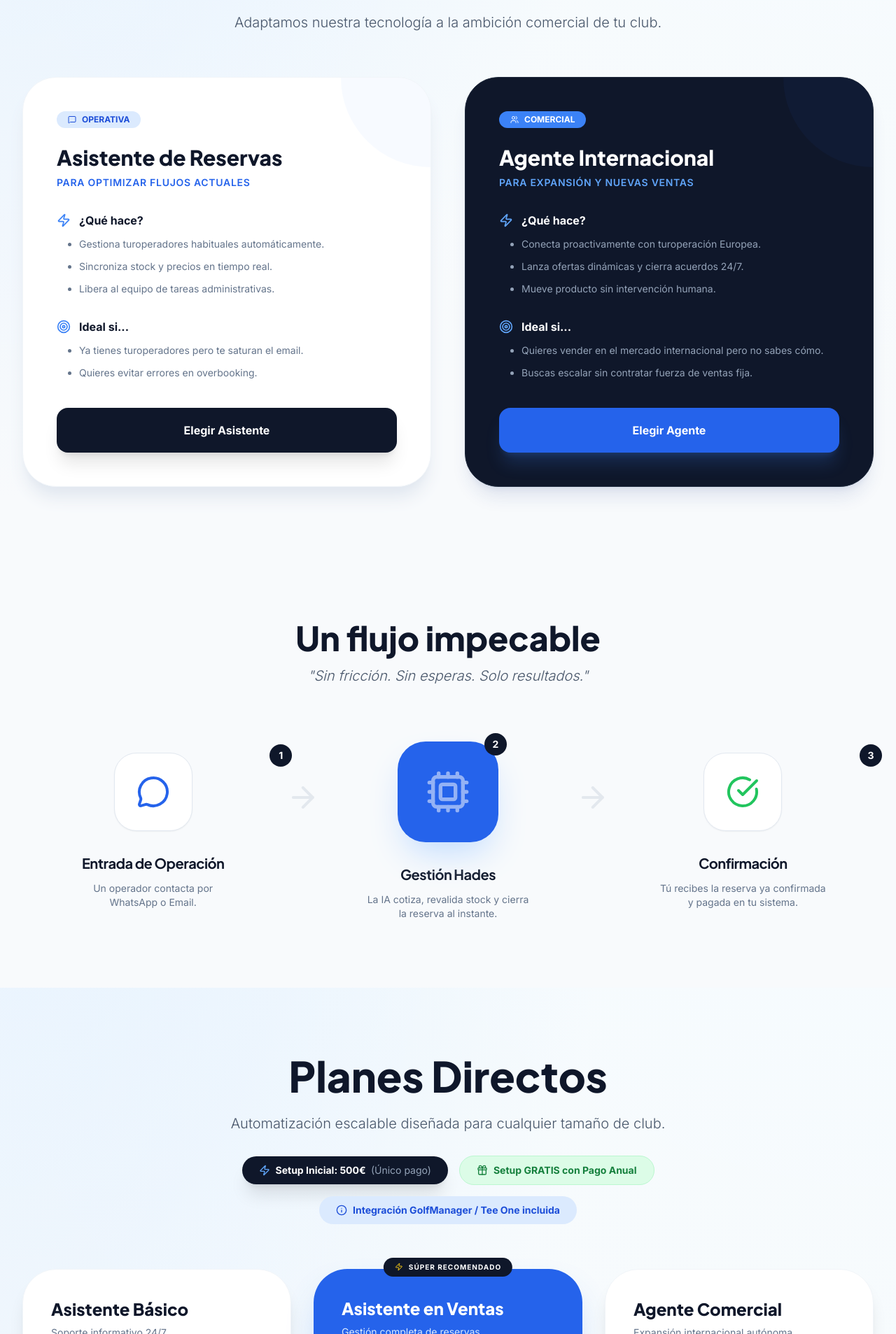
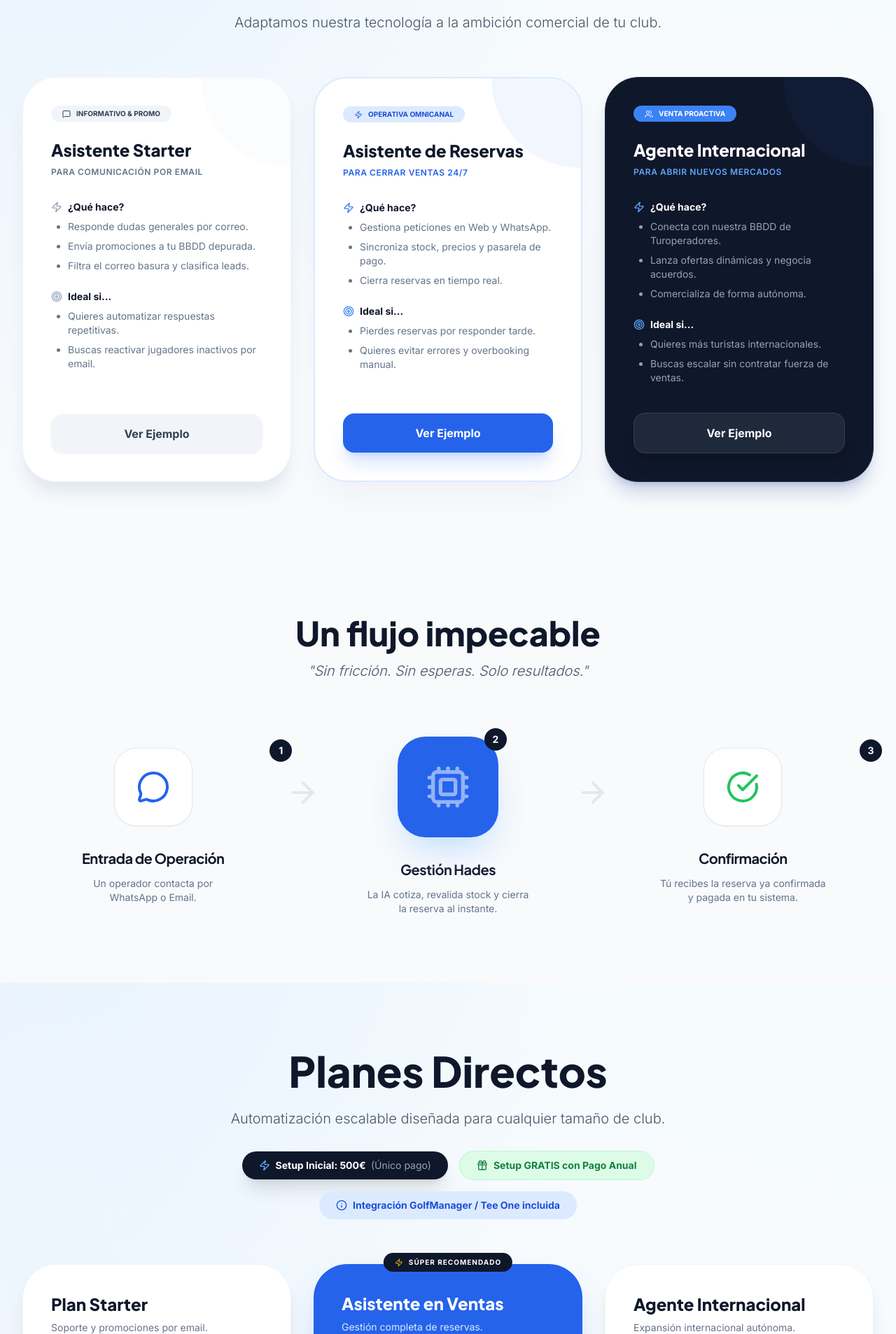
Before and after one commit to Jordihf/Hades_Golf, a React (Vite) app: page / in a window 1280 px wide. Shown: the part 2853-4760 px from the top of the page at 70% size. Built offline with nearby package versions, Linux system fonts and the light colour scheme.

Commit message:
Update pricing plans and expand agent options to 3 tiers

```diff
--- a/components/OptionsSection.tsx
+++ b/components/OptionsSection.tsx
@@ -11,80 +11,118 @@ const OptionsSection: React.FC = () => {
           <p className="text-xl text-slate-600 max-w-2xl mx-auto font-light">Adaptamos nuestra tecnología a la ambición comercial de tu club.</p>
         </div>
 
-        <div className="grid md:grid-cols-2 gap-12">
-          {/* Option 1 */}
-          <div className="bg-white rounded-[3rem] p-12 shadow-xl shadow-slate-200 border border-slate-100 flex flex-col hover:shadow-2xl transition duration-500 relative overflow-hidden group">
-            <div className="absolute top-0 right-0 w-32 h-32 bg-blue-50 rounded-bl-full -z-0 opacity-50 group-hover:scale-110 transition-transform"></div>
+        <div className="grid md:grid-cols-3 gap-8">
+          {/* Option 1: Plan Starter */}
+          <div className="bg-white rounded-[3rem] p-10 shadow-xl shadow-slate-200 border border-slate-100 flex flex-col hover:shadow-2xl transition duration-500 relative overflow-hidden group">
+            <div className="absolute top-0 right-0 w-32 h-32 bg-slate-50 rounded-bl-full -z-0 opacity-50 group-hover:scale-110 transition-transform"></div>
             <div className="relative z-10 flex-1">
-              <div className="inline-flex items-center space-x-2 bg-blue-100 text-blue-700 px-4 py-1 rounded-full text-xs font-bold mb-6">
+              <div className="inline-flex items-center space-x-2 bg-slate-100 text-slate-700 px-4 py-1 rounded-full text-[10px] font-bold mb-6">
                 <MessageSquare className="h-3 w-3" />
-                <span>OPERATIVA</span>
+                <span>INFORMATIVO & PROMO</span>
               </div>
-              <h3 className="text-3xl font-extrabold text-slate-900 mb-2">Asistente de Reservas</h3>
-              <p className="text-blue-600 font-semibold mb-8 uppercase tracking-wider text-sm">Para optimizar flujos actuales</p>
+              <h3 className="text-2xl font-extrabold text-slate-900 mb-2">Asistente Starter</h3>
+              <p className="text-slate-500 font-semibold mb-8 uppercase tracking-wider text-xs">Para comunicación por email</p>
 
-              <div className="space-y-8 mb-10">
+              <div className="space-y-6 mb-10">
                 <div>
-                  <p className="text-slate-900 font-bold mb-3 flex items-center">
-                    <Zap className="h-5 w-5 mr-3 text-blue-500" /> ¿Qué hace?
+                  <p className="text-slate-900 font-bold mb-2 flex items-center text-sm">
+                    <Zap className="h-4 w-4 mr-2 text-slate-400" /> ¿Qué hace?
                   </p>
-                  <ul className="text-slate-500 space-y-3 pl-8 list-disc text-sm">
-                    <li>Gestiona turoperadores habituales automáticamente.</li>
-                    <li>Sincroniza stock y precios en tiempo real.</li>
-                    <li>Libera al equipo de tareas administrativas.</li>
+                  <ul className="text-slate-500 space-y-2 pl-6 list-disc text-sm">
+                    <li>Responde dudas generales por correo.</li>
+                    <li>Envía promociones a tu BBDD depurada.</li>
+                    <li>Filtra el correo basura y clasifica leads.</li>
                   </ul>
                 </div>
                 <div>
-                  <p className="text-slate-900 font-bold mb-3 flex items-center">
-                    <Target className="h-5 w-5 mr-3 text-blue-500" /> Ideal si...
+                  <p className="text-slate-900 font-bold mb-2 flex items-center text-sm">
+                    <Target className="h-4 w-4 mr-2 text-slate-400" /> Ideal si...
                   </p>
-                  <ul className="text-slate-500 space-y-3 pl-8 list-disc text-sm">
-                    <li>Ya tienes turoperadores pero te saturan el email.</li>
-                    <li>Quieres evitar errores en overbooking.</li>
+                  <ul className="text-slate-500 space-y-2 pl-6 list-disc text-sm">
+                    <li>Quieres automatizar respuestas repetitivas.</li>
+                    <li>Buscas reactivar jugadores inactivos por email.</li>
                   </ul>
                 </div>
               </div>
             </div>
-            <button className="relative z-10 w-full py-5 bg-slate-900 text-white rounded-2xl font-bold hover:bg-slate-800 transition shadow-xl">
-              Elegir Asistente
+            <button className="relative z-10 w-full py-4 bg-slate-100 text-slate-700 rounded-2xl font-bold hover:bg-slate-200 transition shadow-sm">
+              Ver Ejemplo
             </button>
           </div>
 
-          {/* Option 2 */}
-          <div className="bg-slate-900 rounded-[3rem] p-12 shadow-xl shadow-blue-900/10 border border-slate-800 flex flex-col hover:shadow-2xl transition duration-500 relative overflow-hidden group">
-            <div className="absolute top-0 right-0 w-32 h-32 bg-blue-900/50 rounded-bl-full -z-0 opacity-20 group-hover:scale-110 transition-transform"></div>
-            <div className="relative z-10 flex-1 text-white">
-              <div className="inline-flex items-center space-x-2 bg-blue-500 text-white px-4 py-1 rounded-full text-xs font-bold mb-6">
-                <Users className="h-3 w-3" />
-                <span>COMERCIAL</span>
+          {/* Option 2: Asistente en Ventas */}
+          <div className="bg-white rounded-[3rem] p-10 shadow-2xl shadow-blue-900/5 border-2 border-blue-100 flex flex-col hover:-translate-y-2 transition duration-500 relative overflow-hidden group">
+            <div className="absolute top-0 right-0 w-32 h-32 bg-blue-50 rounded-bl-full -z-0 opacity-80 group-hover:scale-110 transition-transform"></div>
+            <div className="relative z-10 flex-1">
+              <div className="inline-flex items-center space-x-2 bg-blue-100 text-blue-700 px-4 py-1 rounded-full text-[10px] font-bold mb-6">
+                <Zap className="h-3 w-3" />
+                <span>OPERATIVA OMNICANAL</span>
               </div>
-              <h3 className="text-3xl font-extrabold mb-2">Agente Internacional</h3>
-              <p className="text-blue-400 font-semibold mb-8 uppercase tracking-wider text-sm">Para expansión y nuevas ventas</p>
+              <h3 className="text-2xl font-extrabold text-slate-900 mb-2">Asistente de Reservas</h3>
+              <p className="text-blue-600 font-semibold mb-8 uppercase tracking-wider text-xs">Para cerrar ventas 24/7</p>
 
-              <div className="space-y-8 mb-10">
+              <div className="space-y-6 mb-10">
                 <div>
-                  <p className="text-white font-bold mb-3 flex items-center">
-                    <Zap className="h-5 w-5 mr-3 text-blue-400" /> ¿Qué hace?
+                  <p className="text-slate-900 font-bold mb-2 flex items-center text-sm">
+                    <Zap className="h-4 w-4 mr-2 text-blue-500" /> ¿Qué hace?
                   </p>
-                  <ul className="text-slate-400 space-y-3 pl-8 list-disc text-sm">
-                    <li>Conecta proactivamente con turoperación Europea.</li>
-                    <li>Lanza ofertas dinámicas y cierra acuerdos 24/7.</li>
-                    <li>Mueve producto sin intervención humana.</li>
+                  <ul className="text-slate-500 space-y-2 pl-6 list-disc text-sm">
+                    <li>Gestiona peticiones en Web y WhatsApp.</li>
+                    <li>Sincroniza stock, precios y pasarela de pago.</li>
+                    <li>Cierra reservas en tiempo real.</li>
                   </ul>
                 </div>
                 <div>
-                  <p className="text-white font-bold mb-3 flex items-center">
-                    <Target className="h-5 w-5 mr-3 text-blue-400" /> Ideal si...
+                  <p className="text-slate-900 font-bold mb-2 flex items-center text-sm">
+                    <Target className="h-4 w-4 mr-2 text-blue-500" /> Ideal si...
                   </p>
-                  <ul className="text-slate-400 space-y-3 pl-8 list-disc text-sm">
-                    <li>Quieres vender en el mercado internacional pero no sabes cómo.</li>
-                    <li>Buscas escalar sin contratar fuerza de ventas fija.</li>
+                  <ul className="text-slate-500 space-y-2 pl-6 list-disc text-sm">
+                    <li>Pierdes reservas por responder tarde.</li>
+                    <li>Quieres evitar errores y overbooking manual.</li>
                   </ul>
                 </div>
               </div>
             </div>
-            <button className="relative z-10 w-full py-5 bg-blue-600 text-white rounded-2xl font-bold hover:bg-blue-500 transition shadow-xl shadow-blue-500/20">
-              Elegir Agente
+            <button className="relative z-10 w-full py-4 bg-blue-600 text-white rounded-2xl font-bold hover:bg-blue-700 transition shadow-xl shadow-blue-500/20">
+              Ver Ejemplo
+            </button>
+          </div>
+
+          {/* Option 3: Agente Internacional */}
+          <div className="bg-slate-900 rounded-[3rem] p-10 shadow-xl shadow-blue-900/20 border border-slate-800 flex flex-col hover:-translate-y-2 transition duration-500 relative overflow-hidden group">
+            <div className="absolute top-0 right-0 w-32 h-32 bg-blue-900/50 rounded-bl-full -z-0 opacity-20 group-hover:scale-110 transition-transform"></div>
+            <div className="relative z-10 flex-1 text-white">
+              <div className="inline-flex items-center space-x-2 bg-blue-500 text-white px-4 py-1 rounded-full text-[10px] font-bold mb-6">
+                <Users className="h-3 w-3" />
+                <span>VENTA PROACTIVA</span>
+              </div>
+              <h3 className="text-2xl font-extrabold mb-2">Agente Internacional</h3>
+              <p className="text-blue-400 font-semibold mb-8 uppercase tracking-wider text-xs">Para abrir nuevos mercados</p>
+
+              <div className="space-y-6 mb-10">
+                <div>
+                  <p className="text-white font-bold mb-2 flex items-center text-sm">
+                    <Zap className="h-4 w-4 mr-2 text-blue-400" /> ¿Qué hace?
+                  </p>
+                  <ul className="text-slate-400 space-y-2 pl-6 list-disc text-sm">
+                    <li>Conecta con nuestra BBDD de Turoperadores.</li>
+                    <li>Lanza ofertas dinámicas y negocia acuerdos.</li>
+                    <li>Comercializa de forma autónoma.</li>
+                  </ul>
+                </div>
+                <div>
+                  <p className="text-white font-bold mb-2 flex items-center text-sm">
+                    <Target className="h-4 w-4 mr-2 text-blue-400" /> Ideal si...
+                  </p>
+                  <ul className="text-slate-400 space-y-2 pl-6 list-disc text-sm">
+                    <li>Quieres más turistas internacionales.</li>
+                    <li>Buscas escalar sin contratar fuerza de ventas.</li>
+                  </ul>
+                </div>
+              </div>
+            </div>
+            <button className="relative z-10 w-full py-4 bg-slate-800 text-white rounded-2xl font-bold hover:bg-slate-700 transition shadow-xl border border-slate-700">
+              Ver Ejemplo
             </button>
           </div>
         </div>
--- a/components/PricingSection.tsx
+++ b/components/PricingSection.tsx
@@ -5,14 +5,14 @@ import { Check, Info, Zap, Gift } from 'lucide-react';
 const PricingSection: React.FC = () => {
   const plans = [
     {
-      name: "Asistente Básico",
+      name: "Plan Starter",
       price: "199",
-      desc: "Soporte informativo 24/7.",
+      desc: "Soporte y promociones por email.",
       features: [
-        "Preguntas básicas del club",
-        "Información general (servicios, horarios)",
-        "Detalles de torneos y eventos",
-        "Soporte por WhatsApp + Web"
+        "Solo correo electrónico (sin WhatsApp)",
+        "Carga de Base de Datos depurada",
+        "Recepción y envío de emails automatizado",
+        "Promociones e información general"
       ]
     },
     {
@@ -21,14 +21,14 @@ const PricingSection: React.FC = () => {
       desc: "Gestión completa de reservas.",
       featured: true,
       features: [
-        "Todo lo del Básico",
+        "Todo lo del Plan Starter",
         "Reservas en tiempo real",
-        "Plataforma de pago integrada",
-        "Confirmación instantánea"
+        "Soporte Omnicanal (WhatsApp, Web)",
+        "Confirmación y pago instantáneo"
       ]
     },
     {
-      name: "Agente Comercial",
+      name: "Agente Internacional",
       price: "495",
       desc: "Expansión internacional autónoma.",
       features: [
```
